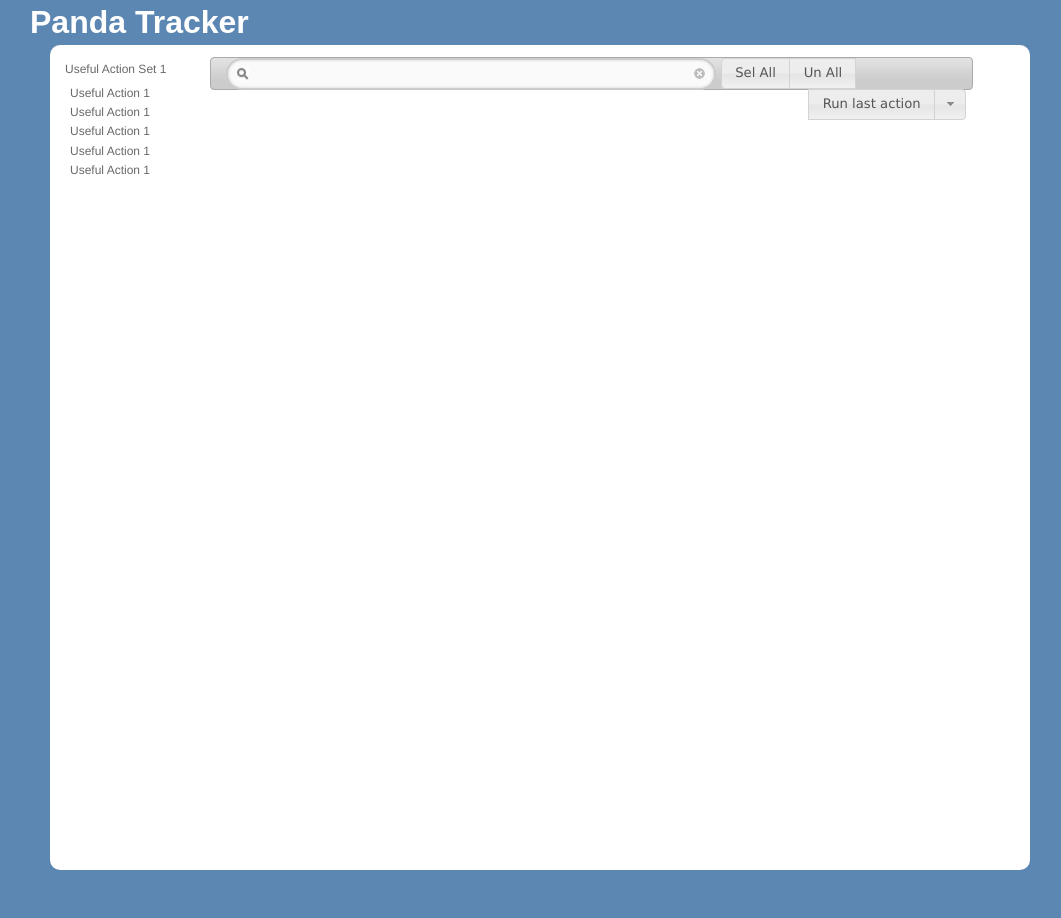
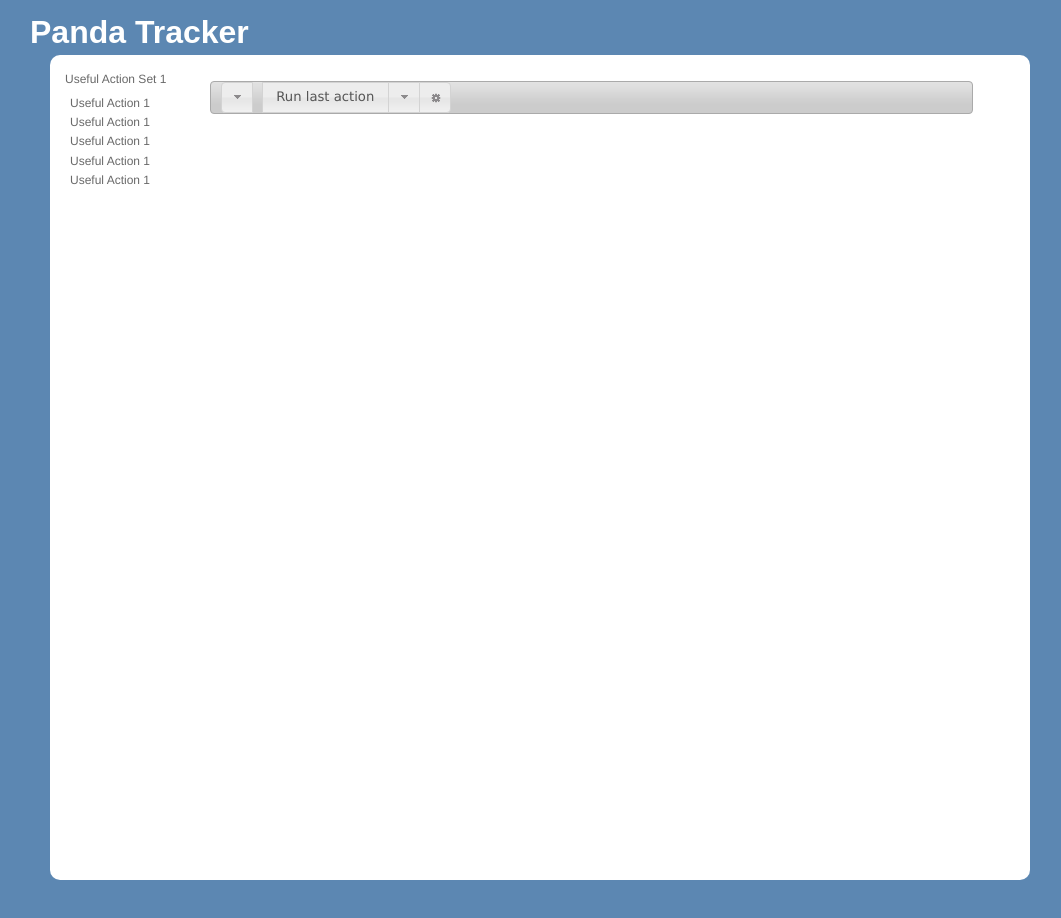
Before and after one commit to netikular/Panda-Tracker, a plain HTML site: page public/index.html in a window 1280 px wide. Shown: the whole page, without its empty margins (100-1161 px from the left). Drawn offline with Linux system fonts and the light colour scheme.

Commit message:
step in the right direction?

```diff
--- a/public/index.html
+++ b/public/index.html
@@ -50,6 +50,21 @@
 
     <script type="application/javascript">
 	$(function() {
+	  $("#settings")
+	    .button({
+	      text:false,
+	      icons : {
+	        primary: "ui-icon-gear"
+        }
+	    });
+
+    $("#select-option").button({
+      text:false,
+      icons: {
+        primary: "ui-icon-triangle-1-s"
+      }
+    });
+
 		$("#actions")
 			.button()
 			.next()
@@ -79,8 +94,9 @@
 
   <body>
       <div id="header">
-          <h1>Panda Tracker</h1>
+          <h1 style="float:left">Panda Tracker</h1>
       </div>
+    <br class="clear"/>
     <div id="container">
         <div id="col1">
             <ul>
@@ -95,15 +111,14 @@
                  </li>
             </ul>
         </div>
+
         <div id="col2">
+            <br class="clear"/>
             <div id="toolbar" class="ui-widget-header ui-corner-all">
-                <div class="visual_search"></div>
-                <button id="select-all">Sel All</button>
-                <button id="unselect-all">Un All</button>
-                <span style="float:right;">
+                <button id="select-option"> hi </button>
                 <button id="actions">Run last action</button>
                 <button id="actions-select">Select an action</button>
-                </span>
+                <button id="settings">Settings</button>
             </div>
         </div>
     </div>
--- a/public/style/screen.css
+++ b/public/style/screen.css
@@ -65,13 +65,14 @@ p, ul
 /*Application specific*/
 #header
 {
-	margin-left: auto;
-	margin-right: auto;
+	  margin-left: auto;
+	  margin-right: auto;
     width:1020px;
     position: relative;
     *position: static;   /* for ie7 - goes with definitions on body tag */
     margin-bottom: 0px;
     color: #000;
+    padding-top:10px;
 }
 
 #header h1
@@ -132,7 +133,7 @@ p, ul
             .visual_search
             {
                 width:500px;
-                float:left;
+                float:right;
             }
 
 #footer
```
Lines whose indentation alone changed are shown as unchanged.
